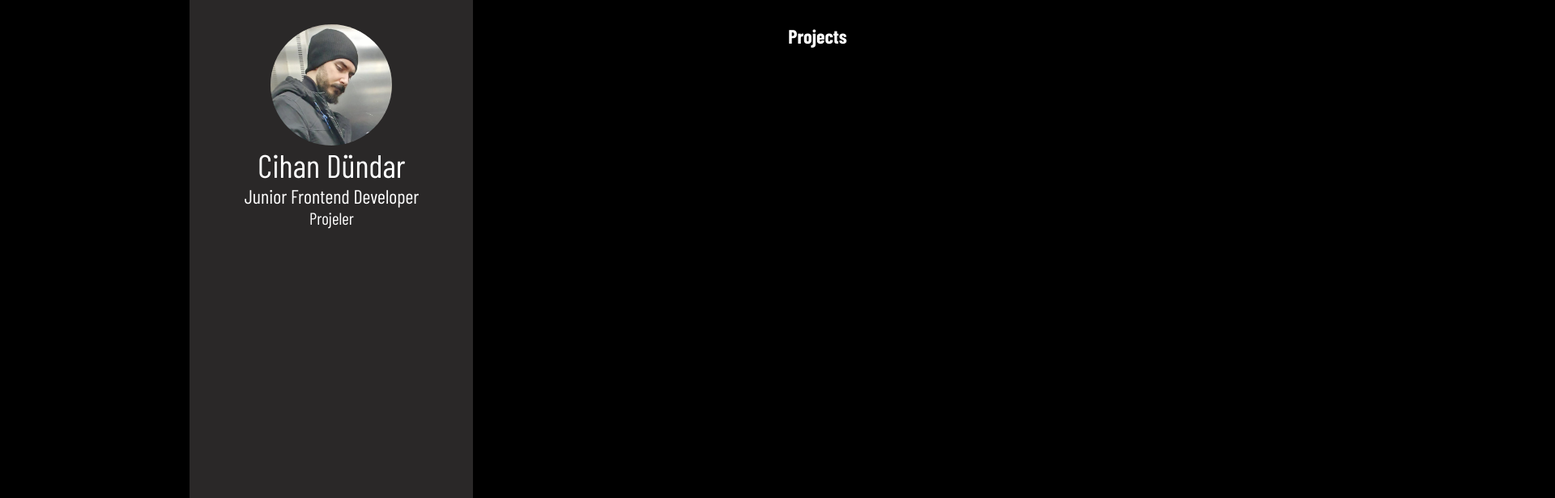
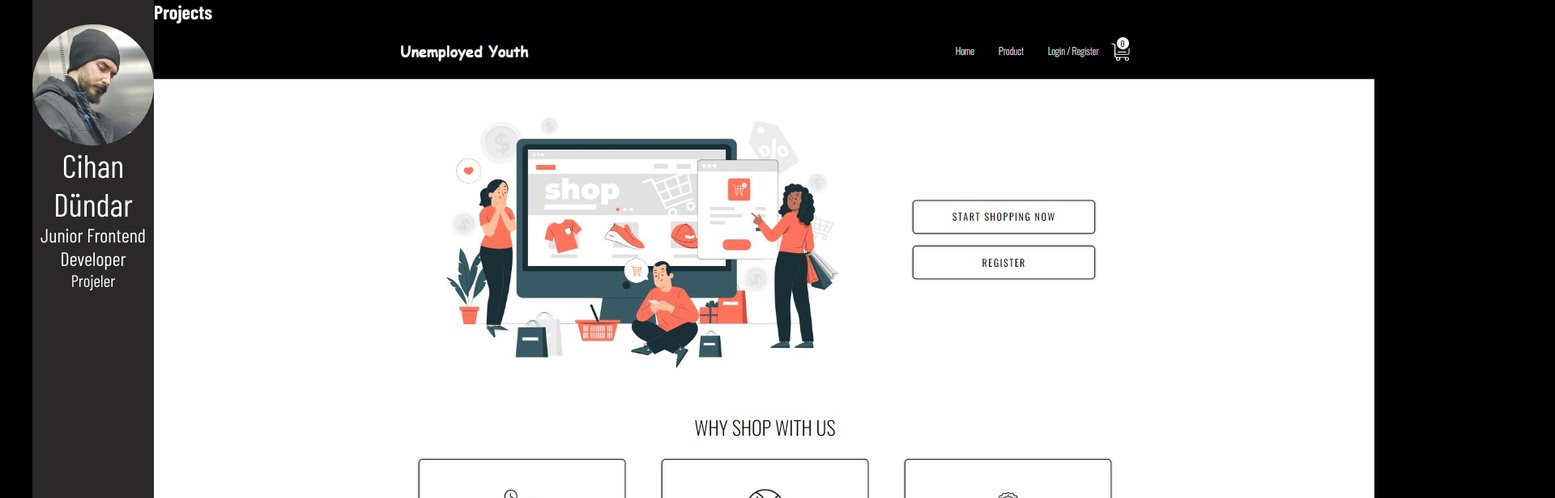
Before and after one commit to cihandundar/portfolio-next, a Next.js app: page /projects in a window 1280 px wide. Shown: the top 616 px of the page at 81% size, 1920 px wide, since content can reach past the window. Built offline with nearby package versions, Linux system fonts and the light colour scheme; a web font is replaced by a local one.

Commit message:
data created and mapped

```diff
--- a/src/app/projects/page.js
+++ b/src/app/projects/page.js
@@ -1,10 +1,23 @@
 import React from "react";
-
+import { projects } from "../../data/Project";
 const Projects = () => {
   return (
     <section>
-      <div className="info">
+      <div>
         <h1>Projects</h1>
+        <div>
+          {projects.map((project) => (
+            <div className="project" key={project.id}>
+              <img src={project.image} alt={project.name} />
+              <h2>{project.name}</h2>
+              <div className="technologies">
+                {project.technologies.map((tech) => (
+                  <img src={tech.image} alt={tech.id} />
+                ))}
+              </div>
+            </div>
+          ))}
+        </div>
       </div>
     </section>
   );
--- a/src/data/Project.js
+++ b/src/data/Project.js
@@ -1,7 +1,7 @@
 export const projects = [
   {
     id: 1,
-    name: "E-Commerce Website",
+    name: "E-Commerce Context API",
     image: "/shopping.jpg",
     technologies: [
       {
@@ -37,4 +37,76 @@ export const projects = [
       },
     ],
   },
+  {
+    id: 3,
+    name: "Crypto Tracker",
+    image: "/kripto.jpg",
+    technologies: [
+      {
+        id: 1,
+        image: "/react.png",
+      },
+      {
+        id: 2,
+        image: "/scss.png",
+      },
+      {
+        id: 3,
+        image: "/redux.png",
+      },
+    ],
+  },
+  {
+    id: 4,
+    name: "Vue - Shopping Cart",
+    image: "/vue-shopping.jpg",
+    technologies: [
+      {
+        id: 1,
+        image: "/vue.png",
+      },
+      {
+        id: 2,
+        image: "/scss.png",
+      },
+    ],
+  },
+  {
+    id: 5,
+    name: "League of Legends ",
+    image: "/lol.jpg",
+    technologies: [
+      {
+        id: 1,
+        image: "/html.png",
+      },
+      {
+        id: 2,
+        image: "/css.png",
+      },
+      {
+        id: 3,
+        image: "/javascript.png",
+      },
+    ],
+  },
+  {
+    id: 5,
+    name: "CRUD Operations",
+    image: "/blog.jpg",
+    technologies: [
+      {
+        id: 1,
+        image: "/react.png",
+      },
+      {
+        id: 2,
+        image: "/scss.png",
+      },
+      {
+        id: 3,
+        image: "/firebase.png",
+      },
+    ],
+  },
 ];
```
Also changed, not shown: src/app/projects/projects.scss (added).
